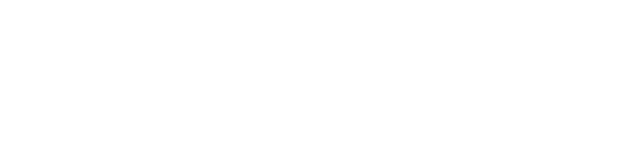
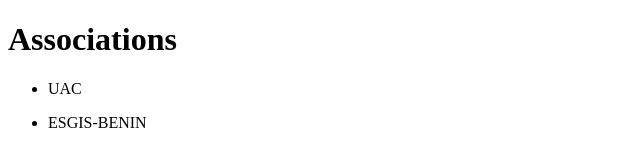
Before and after one commit to Houndeton/mon--cv, a plain HTML site: page index.html in a window 1280 px wide. Shown: the whole page, without its empty margins (0-640 px from the left). Drawn offline with Linux system fonts and the light colour scheme.

Commit message:
mise en place de la section associations

```diff
--- a/index.html
+++ b/index.html
@@ -6,6 +6,8 @@
     <title>Document</title>
 </head>
 <body>
-
+    <h1>Associations</h1>
+    <ul><li>UAC</li></ul>
+    <ul><li>ESGIS-BENIN</li></ul>
 </body>
 </html>
```
